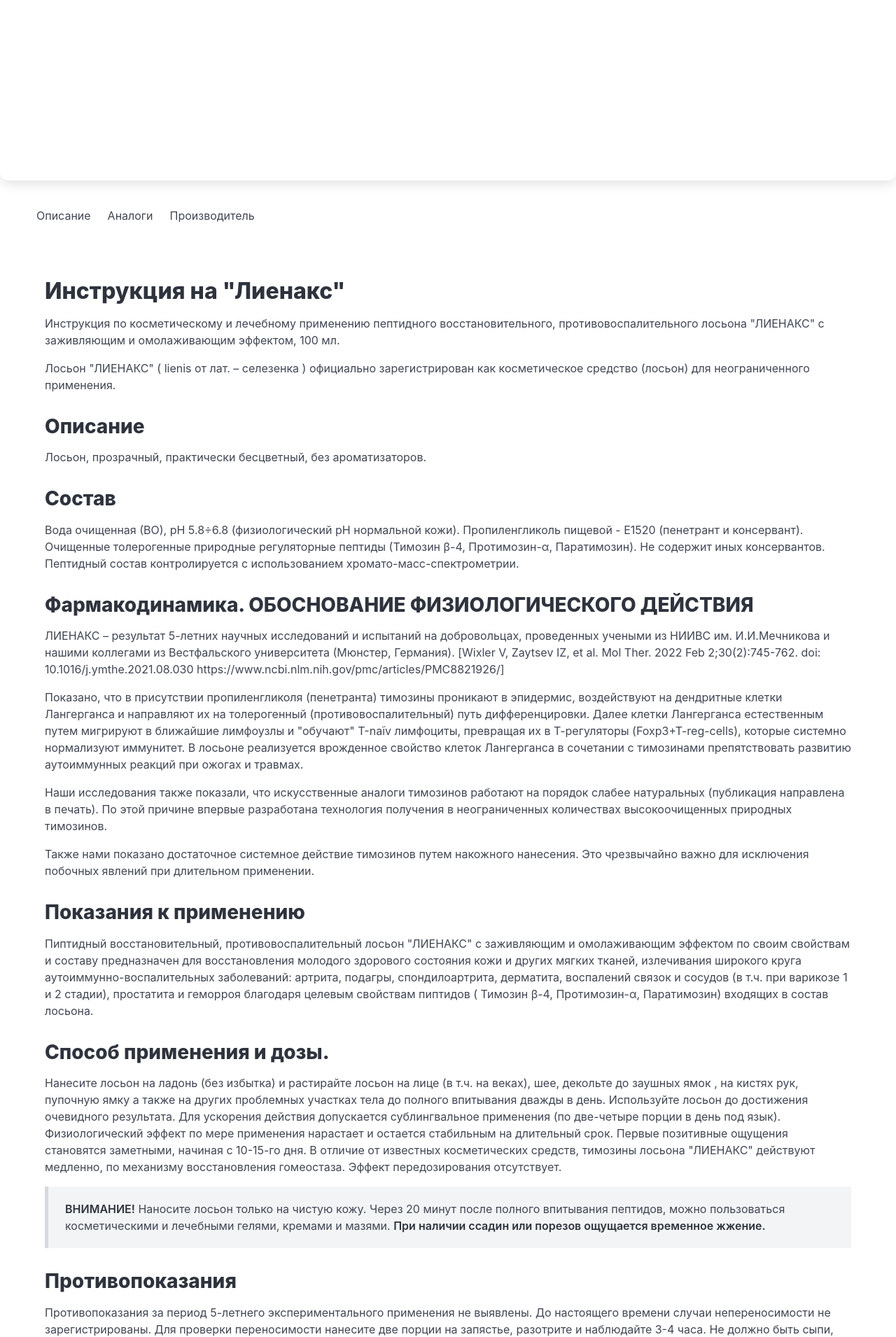
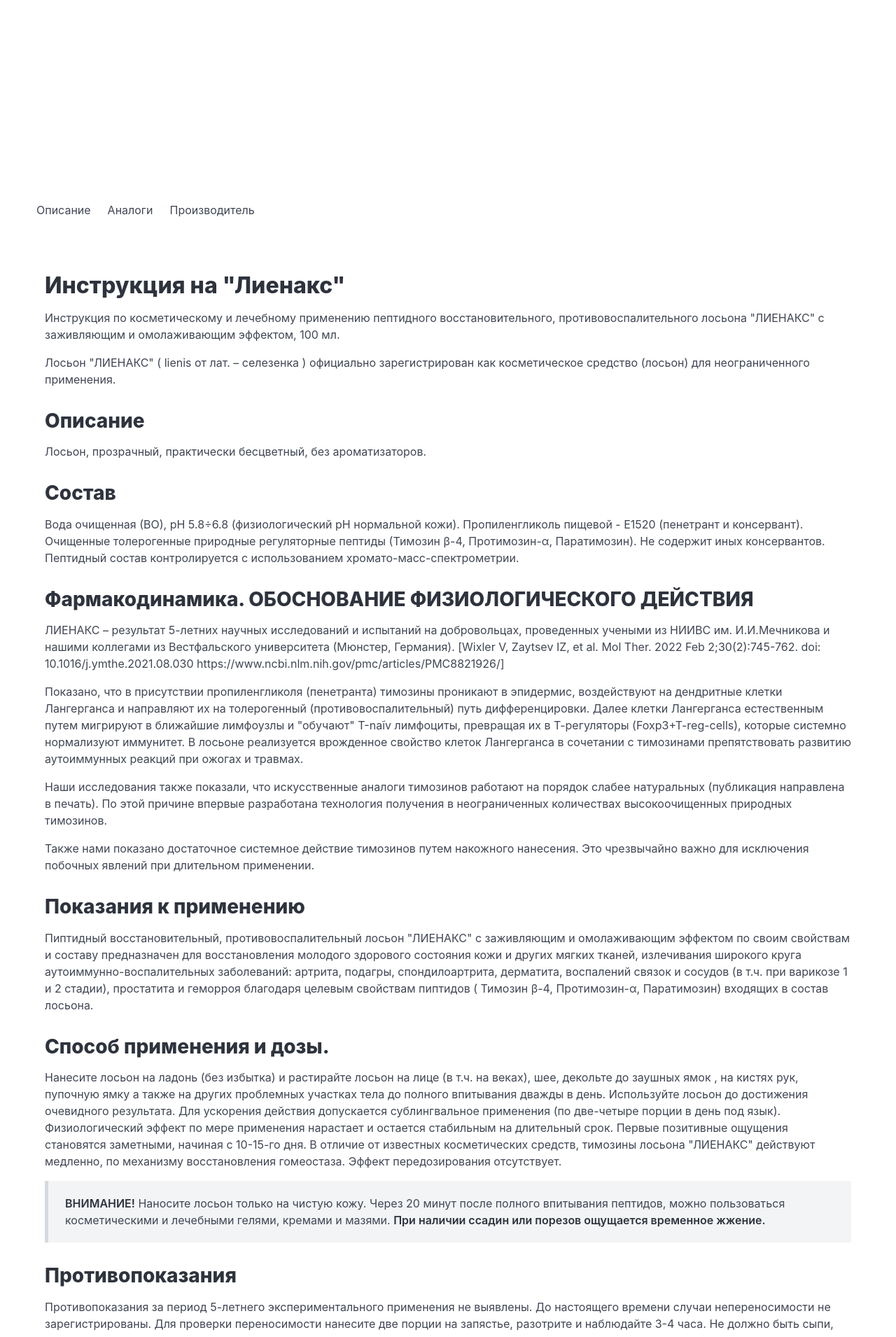
Before and after one commit to w3craft/lienax, a Jekyll site: the page built from index.html, in a window 1280 px wide. Shown: the part 818-2728 px from the top of the page at 70% size. Built offline with Jekyll 4.4.1, drawn with Linux system fonts in a browser that asks for light colours.

Commit message:
Update index.html

```diff
--- a/index.html
+++ b/index.html
@@ -3,10 +3,9 @@
 title: Лиенакс
 description: Пиптидный восстановительный, противовоспалительный лосьон "ЛИЕНАКС" с заживляющим и омолаживающим эффектом.
 ---
-<main>
+<main class="card">
 
-  <section class="card" id="main">
-
+  <section id="main">
         <div class="card-image">
           <figure class="image is-5by4">
             <iframe
@@ -19,7 +18,6 @@
               </iframe>
           </figure>
         </div>
-
   </section>
 
   {% include menu.html %}
```
